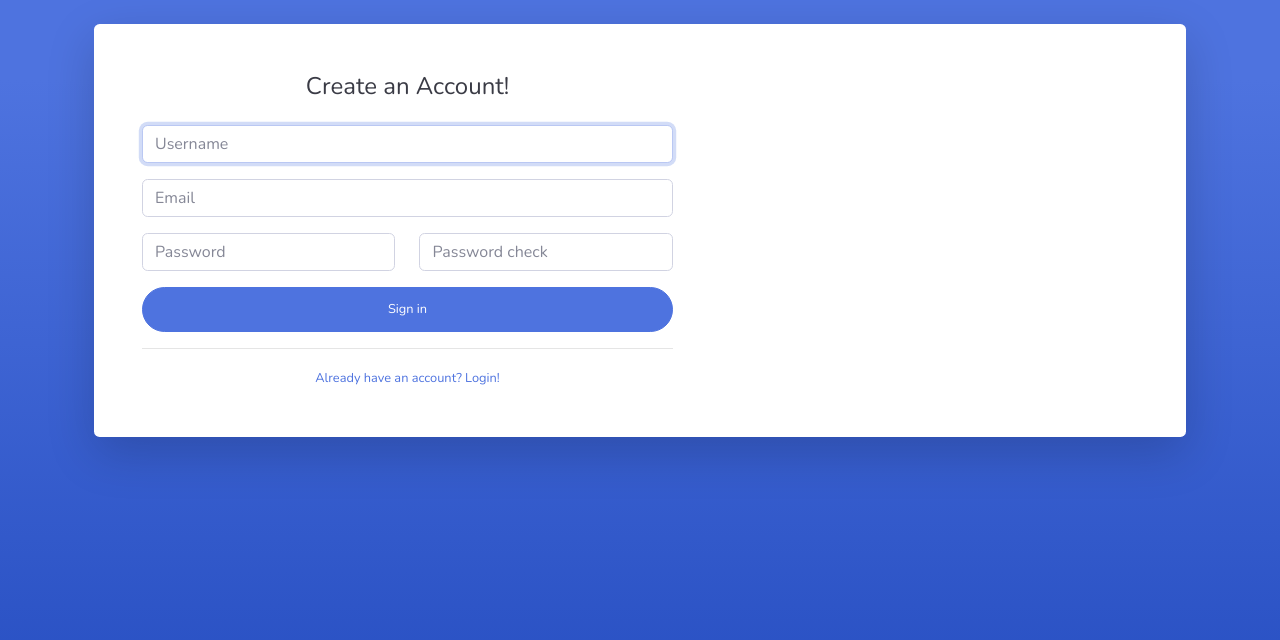
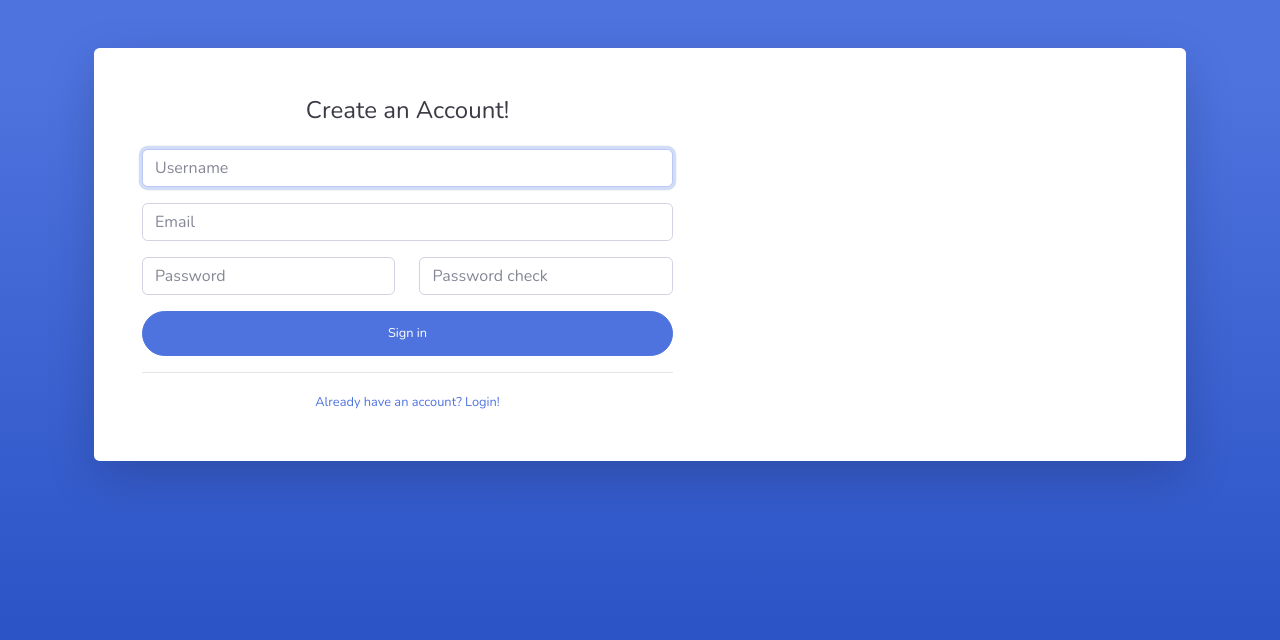
Before and after one commit to muhamrii/etooldashboard, a Django app: template etooldashboard/authentication/templates/authentication/register.html in a window 1280 px wide. Shown: the top 640 px of the page. Run offline with Django 3.2, Linux system fonts and the light colour scheme; the template is opened without the code that fills it: values that come from a table or form of the project are taken from there, others are empty; parts of the project's set-up code (start-up, migrations or seed data) failed here and were passed over; some libraries are stand-ins or nearby versions.

Commit message:
frontendv1

```diff
--- a/etooldashboard/authentication/templates/authentication/login.html
+++ b/etooldashboard/authentication/templates/authentication/login.html
@@ -31,7 +31,7 @@
         <div class="row justify-content-center">
 
             <div class="col-xl-10 col-lg-12 col-md-9">
-                <div class="card o-hidden border-0 shadow-lg my-4">
+                <div class="card o-hidden border-0 shadow-lg my-5">
                     <div class="card-body p-0">
                         <!-- Nested Row within Card Body -->
                         <div class="row">
--- a/etooldashboard/authentication/templates/authentication/register.html
+++ b/etooldashboard/authentication/templates/authentication/register.html
@@ -27,7 +27,7 @@
 
     <div class="container">
 
-        <div class="card o-hidden border-0 shadow-lg my-4">
+        <div class="card o-hidden border-0 shadow-lg my-5">
             <div class="card-body p-0">
                 <!-- Nested Row within Card Body -->
                 <div class="row">
```
